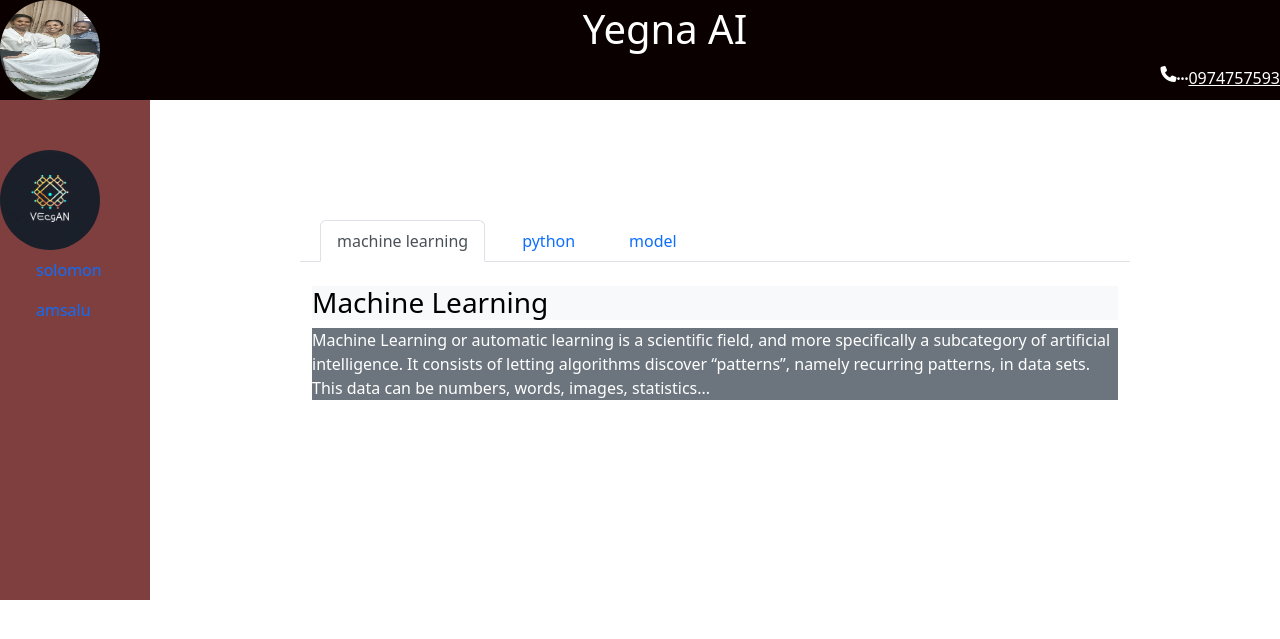
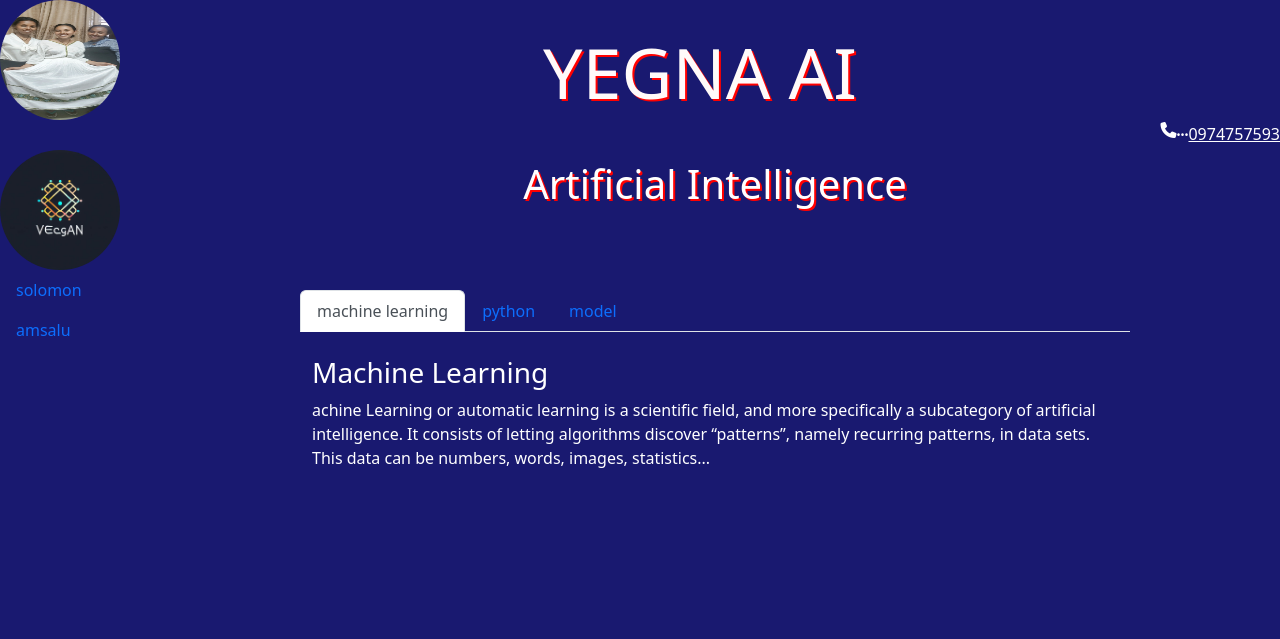
Before and after one commit to solomonamsalu/yegna, a Django app: page /blog/home in a window 1280 px wide. Shown: the top 639 px of the page. Run offline with Django 4.2, Linux system fonts and the light colour scheme; data that the repository does not hold is empty; some libraries are stand-ins or nearby versions.

Commit message:
add blue background and chenge title styles"

```diff
--- a/blog/static/first.css
+++ b/blog/static/first.css
@@ -1,19 +1,36 @@
-h1{
+.ft{
     text-align: center;
     padding:5px 50px 5px 50px;
     display: block;
+    font-size:xx-large;
+    color:white;
+    padding:50px;
+    margin-left:150px;
+    margin-top: 110px;
+    text-shadow: 2px 2px #FF0000;
+    font-size:40px;
+
+   }
+   .lo{
+    text-shadow: 2px 2px #FF0000;
+    text-transform:uppercase;
+    padding-top: 30px;
+    transform: skelY(1.5);
+    font-size: 70px;
+    text-align: center;
+
    }
    .title{
-    background-color: MidnightBlue;
     color: white;
     margin-left: 300px;
     margin-right: 250px;
-
+    font-size:50px;
+    text-shadow: 2px 2px #FF0000;
    }
   img{
       float:left;
-      height: 100px;
-      width: 100px;
+      height: 120px;
+      width: 120px;
       border-radius: 500%;
       display:block;
   }
@@ -22,11 +39,8 @@
       float:right;
   }
   .first{
-      color: white;
-      height: 100px;
-      background-color: hsl(0, 100%, 2%);
-      display: block;
-
+      color:Snow;
+      height: 150px;
   }
   .article{
       margin-left: 300px;
@@ -35,6 +49,8 @@
       opacity:1;
       right: 180px;
       top:auto;
+      color:rgb(226, 214, 214);
+      font-size:large;
 
   }
   .para{
@@ -54,22 +70,21 @@
   .sidenav{
     width:150px;
     height: 500px;
-    background-color:rgb(128, 63, 63);
+    /* background-color:LightCyan;  */
     list-style-type: none;
     position:fixed;
     top:100px;
+    /* background-color:DarkBlue; */
 
   }
-  li a{
+  .sidl{
     list-style-type: none;
     color: white;
     margin-left: 20px;
 
   }
   .about{
-    /* background-color: rgb(33, 7, 7); */
-    margin-top: 100px;
-    /* margin-left: 100px; */
     margin-right: 150px;
     color:white;
+    margin-left:300px;
   }
--- a/blog/templates/blog/article_list.html
+++ b/blog/templates/blog/article_list.html
@@ -2,9 +2,9 @@
 {% load static %}
 {%for i in articles%}
 <h1 class="title">{{i.title}}</h1>
-<i class="date ">{{i.created_at}}</i>
+<i style="color:white" class="date ">{{i.created_at}}</i>
 <div class="article">
-    <div><p class="para text-bg-light">{{ i.body|linebreaksbr }}</p></div>
+    <div><p>{{ i.body|linebreaksbr }}</p></div>
 </div>
 {% endfor%}
 <nav class="sidenav">
--- a/blog/templates/blog/base.html
+++ b/blog/templates/blog/base.html
@@ -12,15 +12,15 @@
 <script src="https://cdn.jsdelivr.net/npm/bootstrap@5.2.3/dist/js/bootstrap.bundle.min.js"></script>
 </head>
 
-<body">
+<body style="background-color:MidnightBlue">
     <div class="first fixed-top">
     <img src="{% static 'sisters.jpg'%}" alt="picture">
-    <h1 >Yegna AI  </h1>
+    <h1 class="lo">Yegna AI  </h1>
     <a  class="phone" href=”tel:0974757593″>0974757593</a>
     <i class='fa fa-phone phone'>...</i>
     </div>
-    <div style="margin-top: 150px; margin-left:300px;" class="about">
-        <h2>Artificial Intelligence</h2>
+    <h1 class="ft">Artificial Intelligence</h1>
+    <div style="margin-left:300px;margin-right: 150px;color:white;margin-left:300px;">
         <br>
         <ul class="nav nav-tabs" role="tablist">
           <li class="nav-item">
@@ -36,20 +36,20 @@
 
         <div class="tab-content">
           <div id="ml" class="container tab-pane active"><br>
-            <h3 class="text-bg-light">Machine Learning</h3>
-            <p class="text-bg-secondary">Machine Learning or automatic learning is a scientific field,
+            <h3 >Machine Learning</h3>
+            <p>achine Learning or automatic learning is a scientific field,
               and more specifically a subcategory of artificial intelligence.
               It consists of letting algorithms discover “patterns”, namely
               recurring patterns, in data sets. This data can be numbers, words,
               images, statistics...</p>
           </div>
           <div id="py" class="container tab-pane fade"><br>
-            <h3 class="text-bg-light">python</h3>
-            <p class="text-bg-secondary">Ut enim ad minim veniam, quis nostrud exercitation ullamco laboris nisi ut aliquip ex ea commodo consequat ddadoon aeehbfj idenf ddhfv fn   deessddds.</p>
+            <h3>python</h3>
+            <p>Ut enim ad minim veniam, quis nostrud exercitation ullamco laboris nisi ut aliquip ex ea commodo consequat ddadoon aeehbfj idenf ddhfv fn   deessddds.</p>
           </div>
           <div id="md" class="container tab-pane fade"><br>
-            <h3 class="text-bg-light">Model</h3>
-            <p class="text-bg-secondary">A machine learning model is a program that can find patterns or make decisions from a previously unseen dataset.
+            <h3>Model</h3>
+            <p>A machine learning model is a program that can find patterns or make decisions from a previously unseen dataset.
               For example, in natural language processing, machine learning models can parse and correctly recognize the
              intent behind previously unheard sentences or combinations of words.</p>
           </div>
```
